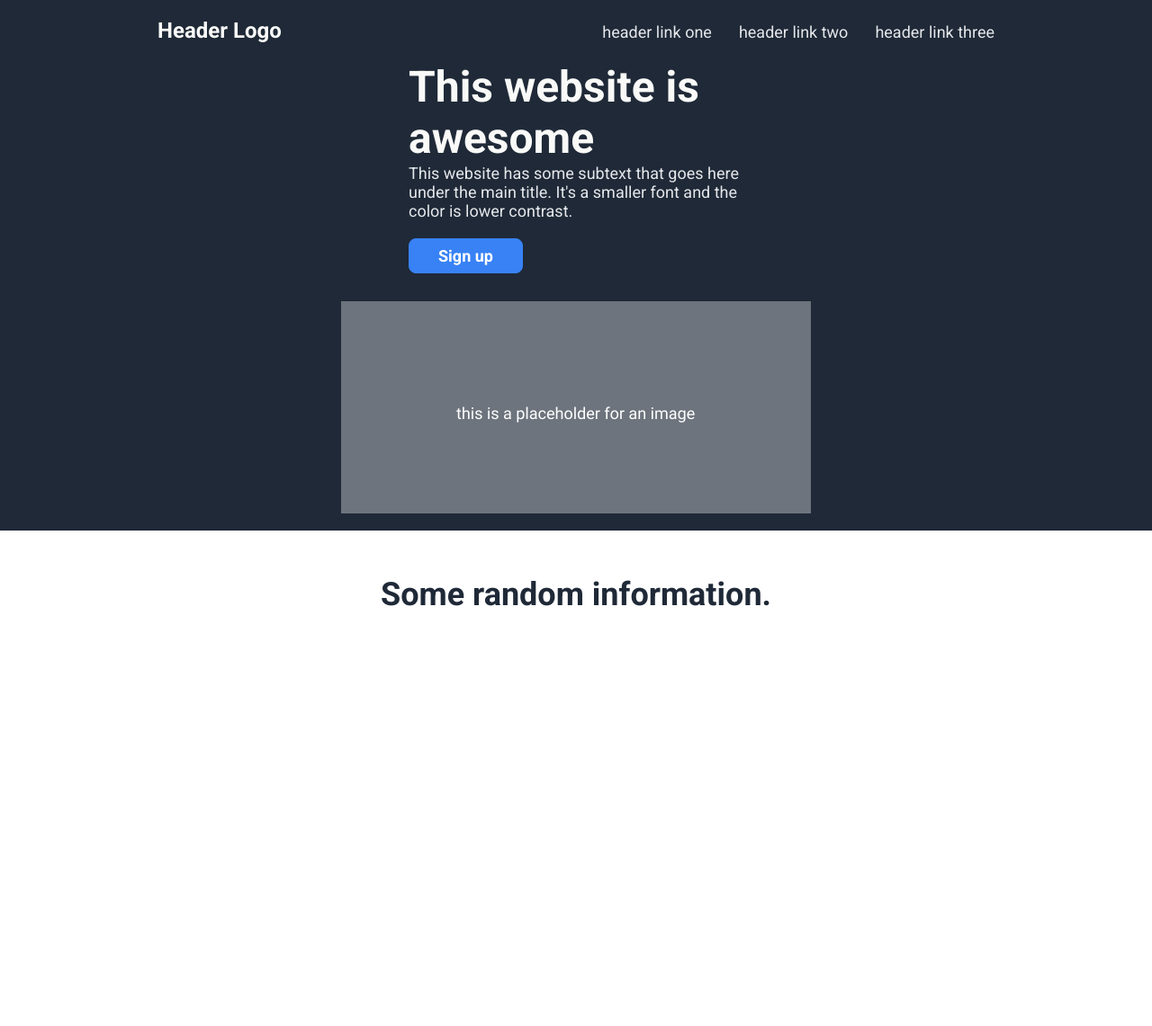
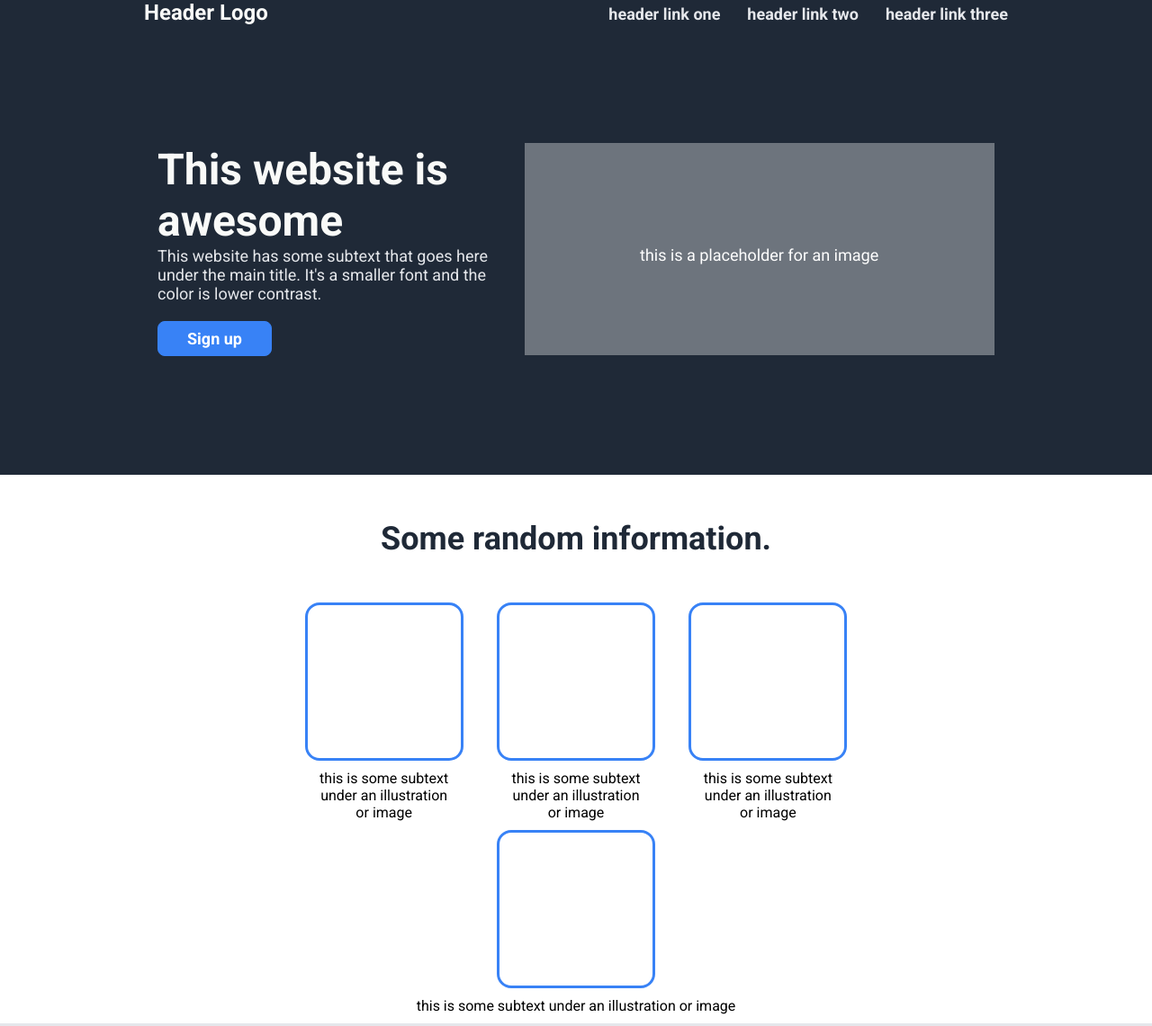
Before and after one commit to mikonto/Landing-page, a plain HTML site: page index.html in a window 1280 px wide. Shown: the top 1141 px of the page at 90% size. Drawn offline with Linux system fonts and the light colour scheme.

Commit message:
Add random information-section and quote-section

```diff
--- a/index.html
+++ b/index.html
@@ -8,39 +8,65 @@
     <link rel="stylesheet" href="style.css">
 </head>
 <body>
-    <!-- Dark blue block -->
-    <div class="dark-blue">
-    <!-- Header block -->
+    <!-- Dark blue section begins -->
+    <div class="dark-blue-section">
+    <!-- Header block begins -->
         <div class="header">
-            <div class="header-logo">
-                Header Logo
-            </div>
+            Header Logo
             <ul>
                 <li>header link one</li>
                 <li>header link two</li>
                 <li>header link three</li>
             </ul>
         </div>
-    <!-- Hero block -->
+    <!-- Hero section begins -->
     <div class="hero">
         <div class="hero-left">
             <h1>This website is awesome</h1>
             This website has some subtext that goes here under the main title. It's a smaller font and the color is lower contrast.
-            <div class="button">
-                <button class="sign-up">Sign up</button>
-            </div>
+            <button class="button">Sign up</button>
         </div>
         <div class="hero-right">
             <img src="images/placeholder.png" alt="placeholder">
         </div>
     </div>
     </div>
-    <!-- Information block -->
+    <!-- Information block begins -->
     <div class="information">
+        <!-- Information header begins -->
         <div class="information-header">Some random information.</div>
+        <!-- Card container begins -->
+        <div class="card-container">
+            <!-- 4 individual cards -->
+            <div class="card">
+            <div class="card-image"></div>
+            <div class="card-text">this is some subtext under an illustration or image</div>
+            </div>
+            <div class="card">
+            <div class="card-image"></div>
+            <div class="card-text">this is some subtext under an illustration or image</div>
+            </div>
+            <div class="card">
+            <div class="card-image"></div>
+            <div class="card-text">this is some subtext under an illustration or image</div>
+            </div>
+            <div class="card">
+            <div class="card-image"></div>
+            <div class="card-text">this is some subtext under an illustration or image</div>
+            </div>
+
+        </div>
     </div>
+    <!-- Quote container begins -->
+    <div class="quote">
+        <div class="quote-text">
+            This is an inspiring quote, or a testimonial from a customer. Maybe it's just filling up space , or maybe people will actually read it. Who knows? Al I know is that it looks nice.
+        </div>
+        <div class="quote-author">
+            -Thor, God of Thunder
+        </div>
 
-
+    </div>
 
 </body>
 </html>
--- a/style.css
+++ b/style.css
@@ -5,7 +5,7 @@
 }
 
 body {
-    margin: 0;
+    margin: 0; /* Removes margin around the page */
 }
 
 h1 {
@@ -15,62 +15,55 @@ h1 {
     margin: 0;
 }
 
-.dark-blue {
+.dark-blue-section {
     display: flex;
-    height: 550px;
+    flex-direction: column; /* Header and hero as columns */
+    align-items: center; /* Centralise header & hero */
     background: #1F2937;
-    flex-direction: column;
-    align-items: center;
-    padding: 20px;
+
 }
 
 .header {
+    display: flex;
+    justify-content: space-between; /* Logo -> left, menu -> right */
+    align-items: baseline; /* Align logo & menu vertically */
+    width: 75%; /* Header is only 75% of the whole page horizontally */
     color: #F9FAF8;
-    width: 75%;
-    display: flex;
-    justify-content: space-between;
-    align-items: baseline;
-}
-
-.header-logo {
     font-size: 24px;
     font-weight: bold;
 }
 
 .header ul {
-    list-style-type: none;
+    display: flex; /* Set menu items horizontally */
+    gap: 30px; /* Gap between menu items */
+    list-style-type: none; /* Remove bullets */
     padding: 0;
     margin: 0;
-    display: flex;
-    gap: 30px;
     font-size: 18px;
     color: #E5E7EB;
 }
 
 .hero {
-    flex: 1;
-    width: 75%;
     display: flex;
-    align-items: center;
-    justify-content: center;
+    width: 75%; /* Hero is only 75% of the whole page horizontally */
+    min-height: 500px;
+    align-items: center; /* Centralize hero-left and hero-right vertically */
+    justify-content: center; /* Centralize hero-left and hero-right horizontally */
+    flex-wrap: wrap; /* Wrap hero-left and hero-right in smaller screens */
     font-size: 18px;
     color: #E5E7EB;
-    flex-wrap: wrap;
 }
 
 .hero-left {
-    padding: 20px;
-    flex-shrink: 0;
-    width: 40%;
+    padding: 15px; /* Space between text and placeholder image */
+    flex: 1;
 }
 
 button {
+    display: block; /* Locates the button under hero-left */
     padding: 8px 32px;
     margin-top: 20px;
     border-radius: 8px;
-  }
-
-button.sign-up {
     background: #3882F6;
     border: 1px solid #3882F6;
     color: white;
@@ -79,25 +72,84 @@ button.sign-up {
   }
 
 .hero-right {
-    padding: 10px;
+    padding: 15px;
+    flex: 1;
 }
+
+
+
+
+
+
+
+
+
 
 .information {
     display: flex;
-    height: 550px;
-    background: #FFF;
     flex-direction: column;
     align-items: center;
-    padding: 20px;
+    min-height: 500px;
+    background: #FFF;
   }
 
   .information-header {
+    margin-top: 50px;
     color: #1F2937;
     font-size: 36px;
     font-weight: 800;
+}
+
+.card-container {
+    width: 50%;
     display: flex;
-    align-items: baseline;
+    margin-top: 50px;
+    flex-wrap: wrap;
+}
+
+.card {
+    display: flex;
+    flex-direction: column;
+    align-items: center;
+    text-align: center;
+    flex: 1;
+}
+
+.card .card-image {
+    border: solid 3px #3882f6;
+    width: 170px;
+    height: 170px;
+    border-radius: 16px;
+    margin: 0 10px 0 10px;
+}
+
+.card .card-text {
+    width: 70%;
+    margin: 10px;
+}
+
+.quote {
+    display: flex;
+    flex-direction: column;
+    align-items: center;
     justify-content: center;
-    margin: 30px;
-    width: 75%;
-}
+    min-height: 500px;
+    background: #E5E7EB;
+  }
+
+  .quote-text {
+      width: 50%;
+      font-size: 36px;
+      font-style: italic;
+      font-weight: 300;
+      color: #1F2937;
+  }
+
+  .quote-author {
+    width: 50%;
+    flex-direction: row-reverse;
+    text-align: end;
+    font-size: 24px;
+    font-weight: bold;
+    color: #1F2937;
+  }
```
